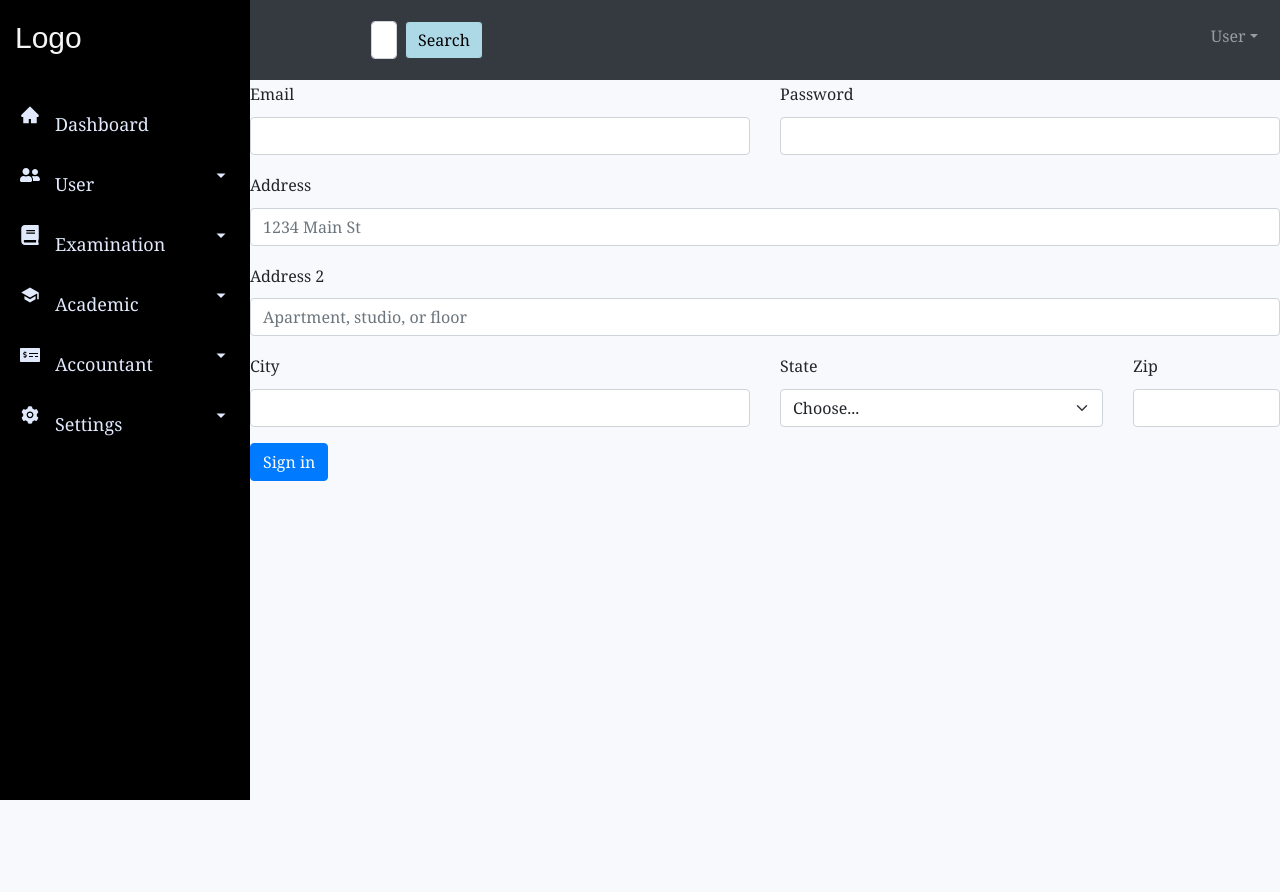
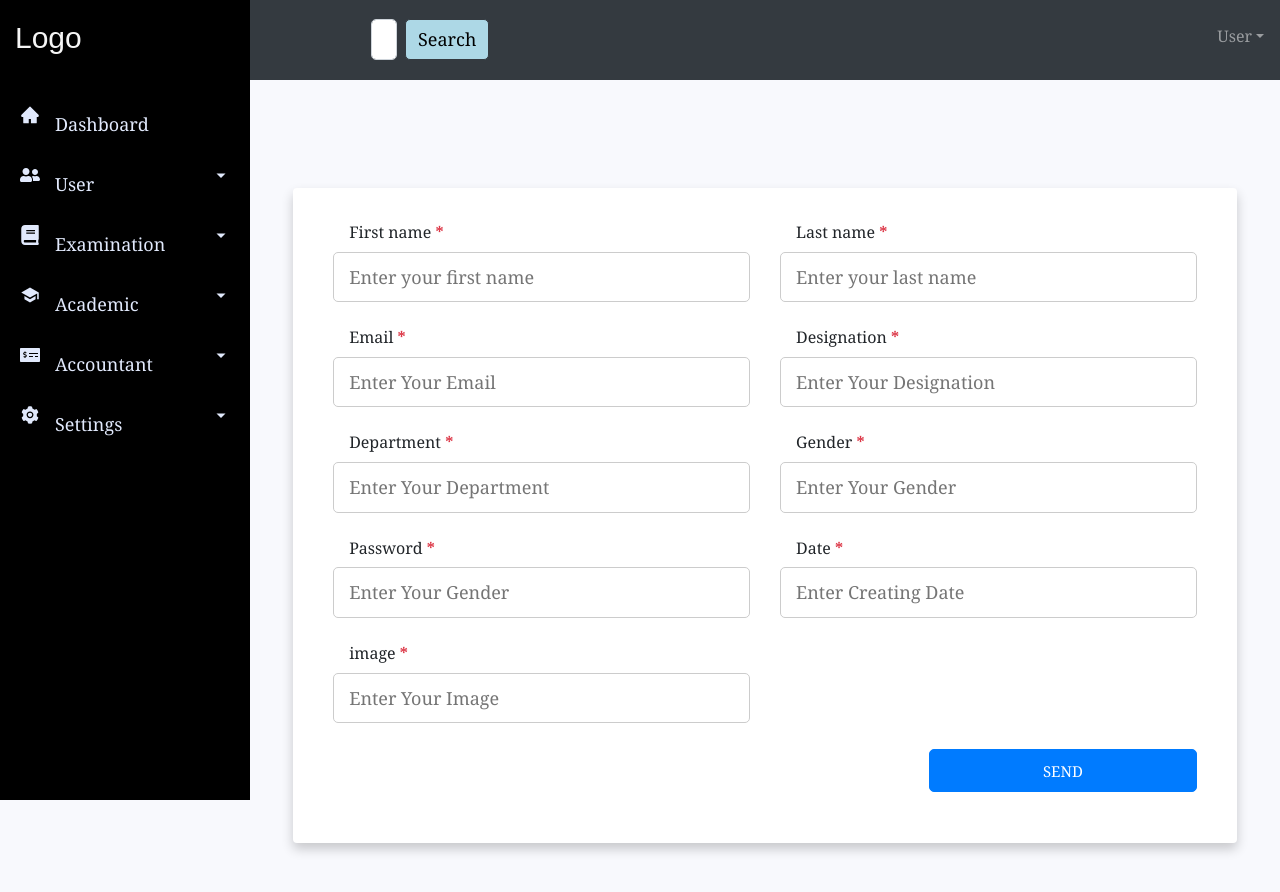
Before and after one commit to jannatsoftit/sms-react-frontend-002, a React (Vite) app: page /admins/create in a window 1280 px wide. Shown: the top 892 px of the page. Before the commit the page ends 800 px from the top, so only its background shows below. Built offline with nearby package versions, Linux system fonts and the light colour scheme.

Commit message:
- creating admin create table

```diff
--- a/src/Components/forms/AdminForm/Adminform.jsx
+++ b/src/Components/forms/AdminForm/Adminform.jsx
@@ -1,70 +1,160 @@
-import React from 'react';
+//import React from 'react';
 
 const AdminForm = () => {
   return (
     <div className='admin_form'>
-      <form className='row g-3'>
-        <div className='col-md-6'>
-          <label htmlFor='inputEmail4' className='form-label'>
-            Email
-          </label>
-          <input type='email' className='form-control' id='inputEmail4' />
-        </div>
-        <div className='col-md-6'>
-          <label htmlFor='inputPassword4' className='form-label'>
-            Password
-          </label>
-          <input type='password' className='form-control' id='inputPassword4' />
-        </div>
-        <div className='col-12'>
-          <label htmlFor='inputAddress' className='form-label'>
-            Address
-          </label>
+      <div className='container-fluid px-1 py-5 mx-auto'>
+        <div className='row d-flex justify-content-center'>
+          <div className='col-xl-7 col-lg-8 col-md-9 col-11 text-center'>
+            <div className='card'>
+
+              <form className='form-card' onSubmit='event.preventDefault()'>
+                <div className='row justify-content-between text-left'>
+                  <div className='form-group col-sm-6 flex-column d-flex'>
+                    <label className='form-control-label px-3'>
+                      First name<span className='text-danger'> *</span>
+                    </label>{' '}
                     <input
                       type='text'
-            className='form-control'
-            id='inputAddress'
-            placeholder='1234 Main St'
-          />
+                      id='fname'
+                      name='fname'
+                      placeholder='Enter your first name'
+                      onBlur='validate(1)'
+                    />{' '}
                   </div>
-        <div className='col-12'>
-          <label htmlFor='inputAddress2' className='form-label'>
-            Address 2
-          </label>
+                  <div className='form-group col-sm-6 flex-column d-flex'>
+                    {' '}
+                    <label className='form-control-label px-3'>
+                      Last name<span className='text-danger'> *</span>
+                    </label>{' '}
                     <input
                       type='text'
-            className='form-control'
-            id='inputAddress2'
-            placeholder='Apartment, studio, or floor'
-          />
+                      id='lname'
+                      name='lname'
+                      placeholder='Enter your last name'
+                      onBlur='validate(2)'
+                    />{' '}
                   </div>
-        <div className='col-md-6'>
-          <label htmlFor='inputCity' className='form-label'>
-            City
-          </label>
-          <input type='text' className='form-control' id='inputCity' />
                 </div>
-        <div className='col-md-4'>
-          <label htmlFor='inputState' className='form-label'>
-            State
-          </label>
-          <select id='inputState' className='form-select'>
-            <option selected>Choose...</option>
-            <option>...</option>
-          </select>
+                <div className='row justify-content-between text-left'>
+                  <div className='form-group col-sm-6 flex-column d-flex'>
+                    {' '}
+                    <label className='form-control-label px-3'>
+                      Email<span className='text-danger'> *</span>
+                    </label>{' '}
+                    <input
+                      type='text'
+                      id='email'
+                      name='email'
+                      placeholder='Enter Your Email'
+                      onBlur='validate(3)'
+                    />{' '}
                   </div>
-        <div className='col-md-2'>
-          <label htmlFor='inputZip' className='form-label'>
-            Zip
-          </label>
-          <input type='text' className='form-control' id='inputZip' />
+                  <div className='form-group col-sm-6 flex-column d-flex'>
+                    {' '}
+                    <label className='form-control-label px-3'>
+                      Designation <span className='text-danger'> *</span>
+                    </label>{' '}
+                    <input
+                      type='text'
+                      id='mob'
+                      name='mob'
+                      placeholder='Enter Your Designation'
+                      onBlur='validate(4)'
+                    />{' '}
                   </div>
-        <div className='col-12'>
-          <button type='submit' className='btn btn-primary'>
-            Sign in
-          </button>
+                </div>
+
+
+                <div className='row justify-content-between text-left'>
+                  <div className='form-group col-sm-6 flex-column d-flex'>
+                    {' '}
+                    <label className='form-control-label px-3'>
+                      Department<span className='text-danger'> *</span>
+                    </label>{' '}
+                    <input
+                      type='text'
+                      id='email'
+                      name='email'
+                      placeholder='Enter Your Department'
+                      onBlur='validate(3)'
+                    />{' '}
+                  </div>
+                  <div className='form-group col-sm-6 flex-column d-flex'>
+                    {' '}
+                    <label className='form-control-label px-3'>
+                      Gender <span className='text-danger'> *</span>
+                    </label>{' '}
+                    <input
+                      type='text'
+                      id='mob'
+                      name='mob'
+                      placeholder='Enter Your Gender'
+                      onBlur='validate(4)'
+                    />{' '}
+                  </div>
+                </div>
+
+                <div className='row justify-content-between text-left'>
+                  <div className='form-group col-sm-6 flex-column d-flex'>
+                    {' '}
+                    <label className='form-control-label px-3'>
+                      Password<span className='text-danger'> *</span>
+                    </label>{' '}
+                    <input
+                      type='text'
+                      id='email'
+                      name='email'
+                      placeholder='Enter Your Gender'
+                      onBlur='validate(3)'
+                    />{' '}
+                  </div>
+                  <div className='form-group col-sm-6 flex-column d-flex'>
+                    {' '}
+                    <label className='form-control-label px-3'>
+                    Date <span className='text-danger'> *</span>
+                    </label>{' '}
+                    <input
+                      type='text'
+                      id='mob'
+                      name='mob'
+                      placeholder='Enter Creating Date'
+                      onBlur='validate(4)'
+                    />{' '}
+                  </div>
+                </div>
+
+                <div className='row justify-content-between text-left'>
+                  <div className='form-group col-sm-6 flex-column d-flex'>
+                    {' '}
+                    <label className='form-control-label px-3'>
+                      image <span className='text-danger'> *</span>
+                    </label>{' '}
+                    <input
+                      type='text'
+                      id='mob'
+                      name='mob'
+                      placeholder='Enter Your Image'
+                      onBlur='validate(4)'
+                    />{' '}
+                  </div>
+                </div>
+
+
+
+                <div className='row justify-content-end'>
+                  <div className='form-group col-sm-4'>
+                    {' '}
+                    <button type='submit' className='btn-block btn-primary'>
+                      Send
+                    </button>{' '}
+                  </div>
                 </div>
               </form>
+            </div>
+          </div>
+        </div>
+      </div>
     </div>
   );
 };
```
Also changed, not shown: src/App.css. Lines whose indentation alone changed are shown as unchanged.
